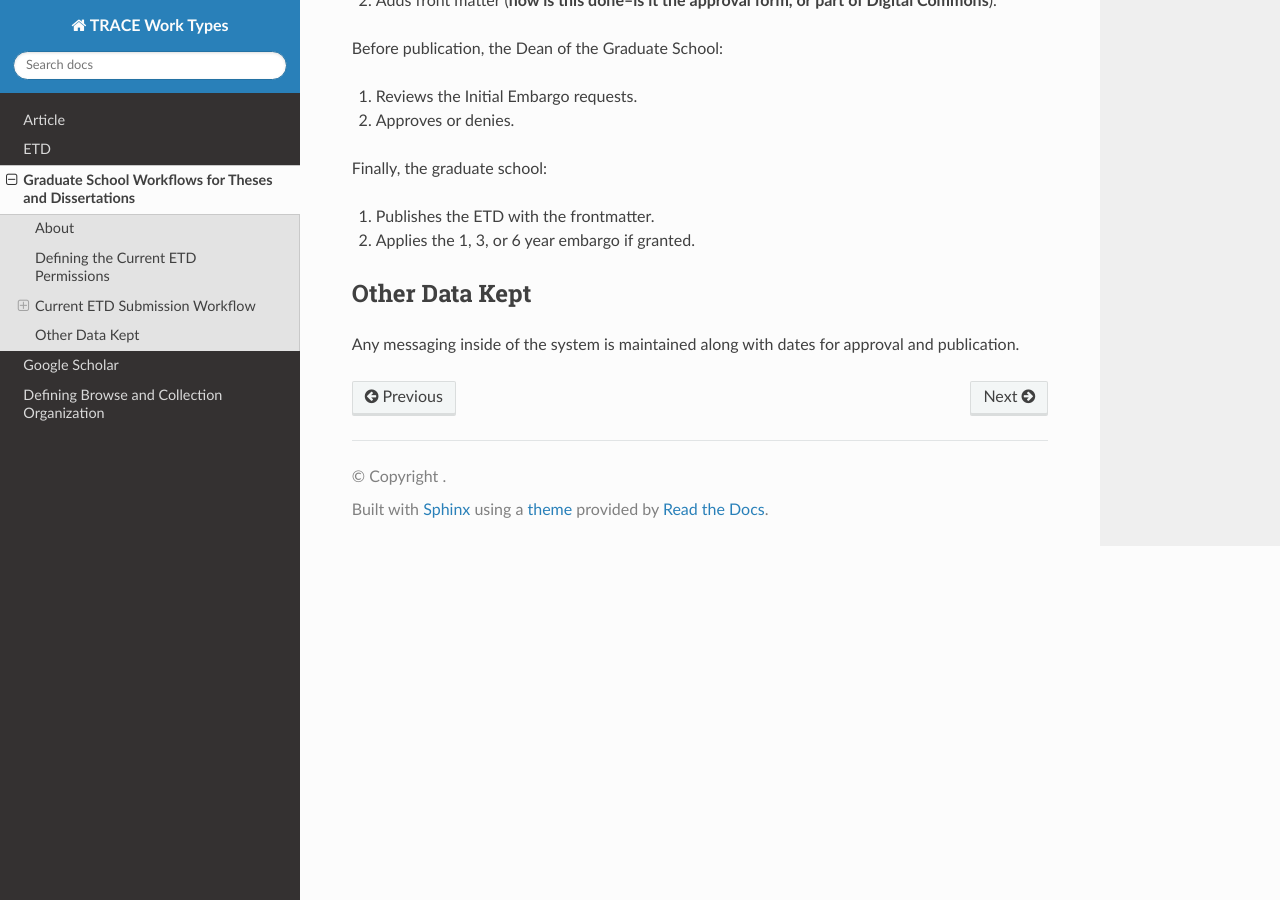
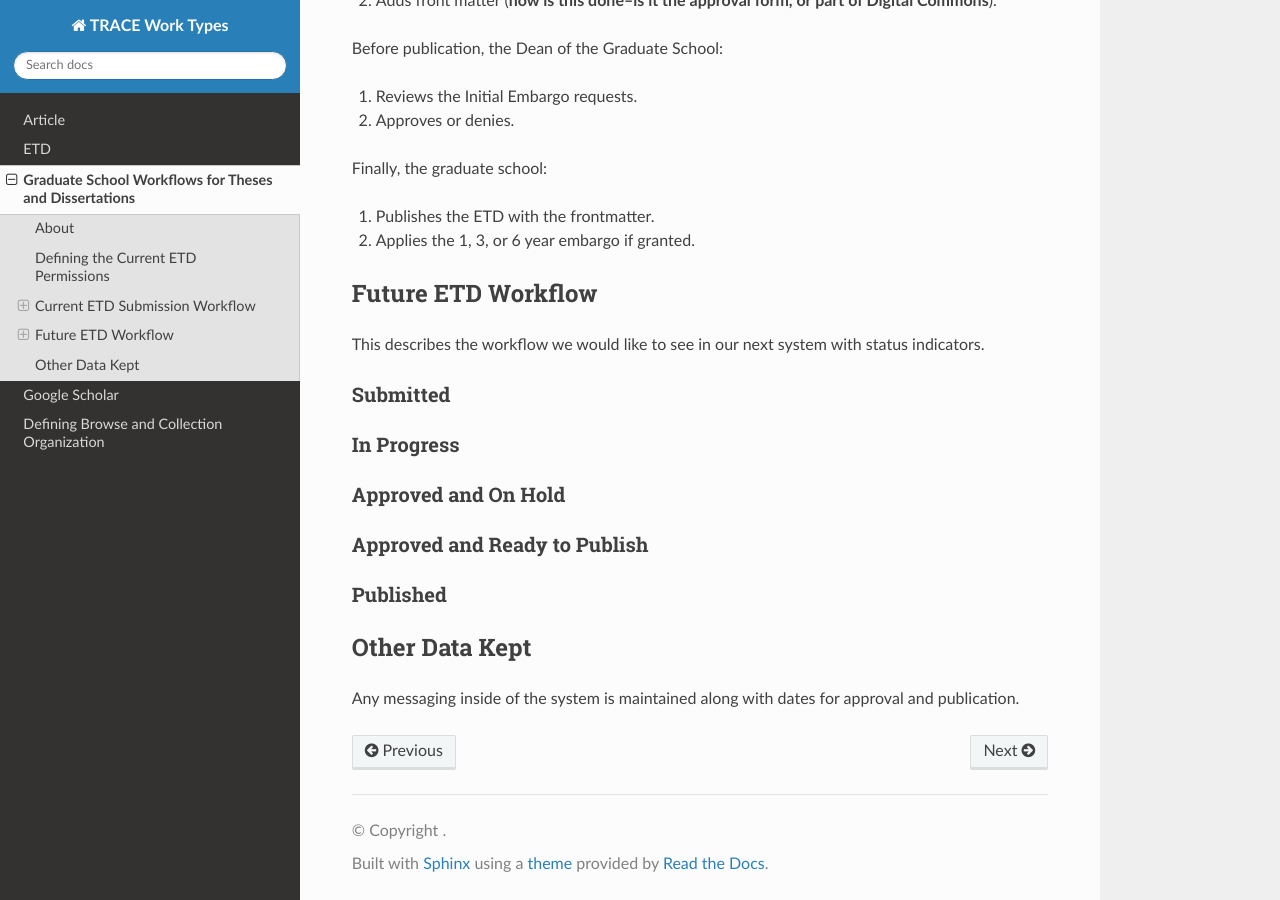
Before and after one commit to utkdigitalinitiatives/trace_work_types_planning, a Sphinx documentation site: the page built from docs/source/workflows/etd.rst, in a window 1280 px wide and 900 px high, scrolled down 8657 px. Built offline with Sphinx 7.4.7 and the Read the Docs theme 2.0.0, drawn with Linux system fonts in a browser that asks for light colours.

Commit message:
Initial future workflow.

```diff
--- a/docs/source/workflows/etd.rst
+++ b/docs/source/workflows/etd.rst
@@ -221,6 +221,29 @@ Finally, the graduate school:
 1. Publishes the ETD with the frontmatter.
 2. Applies the 1, 3, or 6 year embargo if granted.
 
+-------------------
+Future ETD Workflow
+-------------------
+
+This describes the workflow we would like to see in our next system with status indicators.
+
+Submitted
+=========
+
+In Progress
+===========
+
+Approved and On Hold
+====================
+
+Approved and Ready to Publish
+=============================
+
+Published
+=========
+
+
+
 ---------------
 Other Data Kept
 ---------------
```
